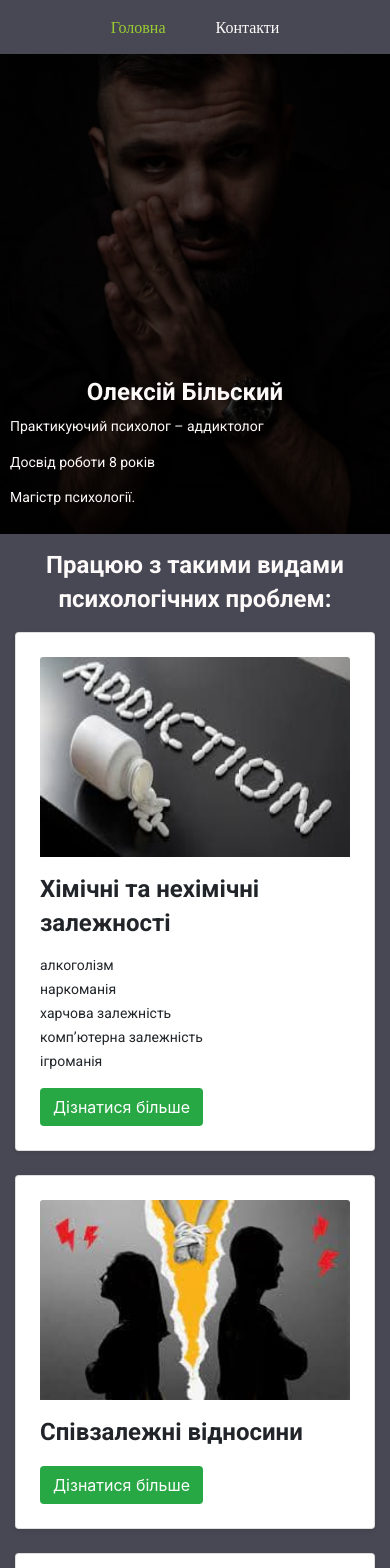
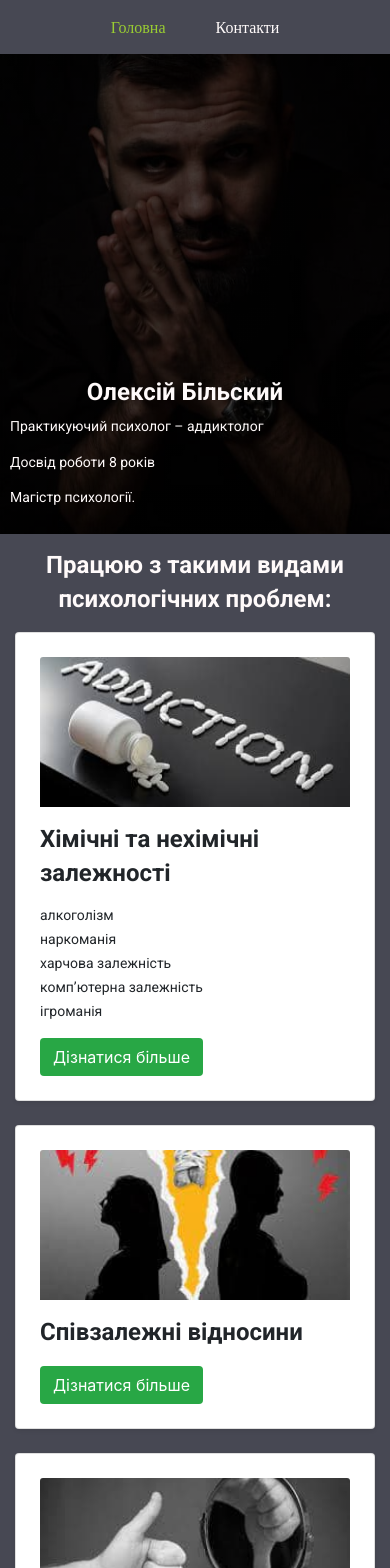
Before and after one commit to VladFominov/psychologist-app, a Next.js app: page / in a window 390 px wide. Shown: the top 1568 px of the page. Built offline with nearby package versions, Linux system fonts and the light colour scheme.

Commit message:
Img responsive

```diff
--- a/package.json
+++ b/package.json
@@ -4,8 +4,6 @@
   "homepage": "https://vladfominov.github.io/psychologist-app/",
   "private": true,
   "scripts": {
-    "predeploy": "npm run build",
-    "deploy": "gh-pages -d build",
     "dev": "next dev",
     "build": "next build",
     "start": "next start",
@@ -15,7 +13,6 @@
     "bootstrap": "^4.6.2",
     "eslint": "8.39.0",
     "eslint-config-next": "13.3.4",
-    "gh-pages": "^5.0.0",
     "jquery": "^3.6.4",
     "next": "13.3.4",
     "react": "18.2.0",
--- a/src/components/butstrapCard/Card.tsx
+++ b/src/components/butstrapCard/Card.tsx
@@ -1,5 +1,5 @@
 import React, { FC } from "react";
-import Image from "next/image";
+import Image from 'next/image';
 
 import cardData from "../cardData/CardData";
 import Modal from "../butstrapModal/Modal";
@@ -13,14 +13,17 @@ const FetchCard: FC = () => {
   return (
     <>
       {cardData.map(({ photo, title, description, index }) => (
-        <div className="card shadow-sm p-4 mb-4 mt-3 bg-white" key={index} style={{ }}>
+        <div className="card shadow-sm p-4 mb-4 mt-3 bg-white" key={index}>
+          <div className={styles.cardImgWrap}>
           <Image
             src={photo}
-            className="card-img-top"
-            width={500}
-            height={200}
+            className="card-img-top "
+            style={{objectFit: "cover"}}
+            fill={true}
             alt="Слово Залежність"
           />
+          </div>
+
           <div className="card-body p-0 mt-3">
             <h5 className="card-title"><span className={styles.cardTitleStyles}>{title}</span></h5>
             <ul className="card-text">
--- a/src/components/butstrapCard/card.module.scss
+++ b/src/components/butstrapCard/card.module.scss
@@ -7,3 +7,11 @@
 .cardTextStyles{
     @extend %default-text;
 }
+
+.cardImgWrap{
+    position: relative;
+    overflow: "hidden";
+    min-height: 150px;
+    width: 100%;
+
+}
```
Also changed, not shown: 1 other file (tests, documents, lock files or other folders).
